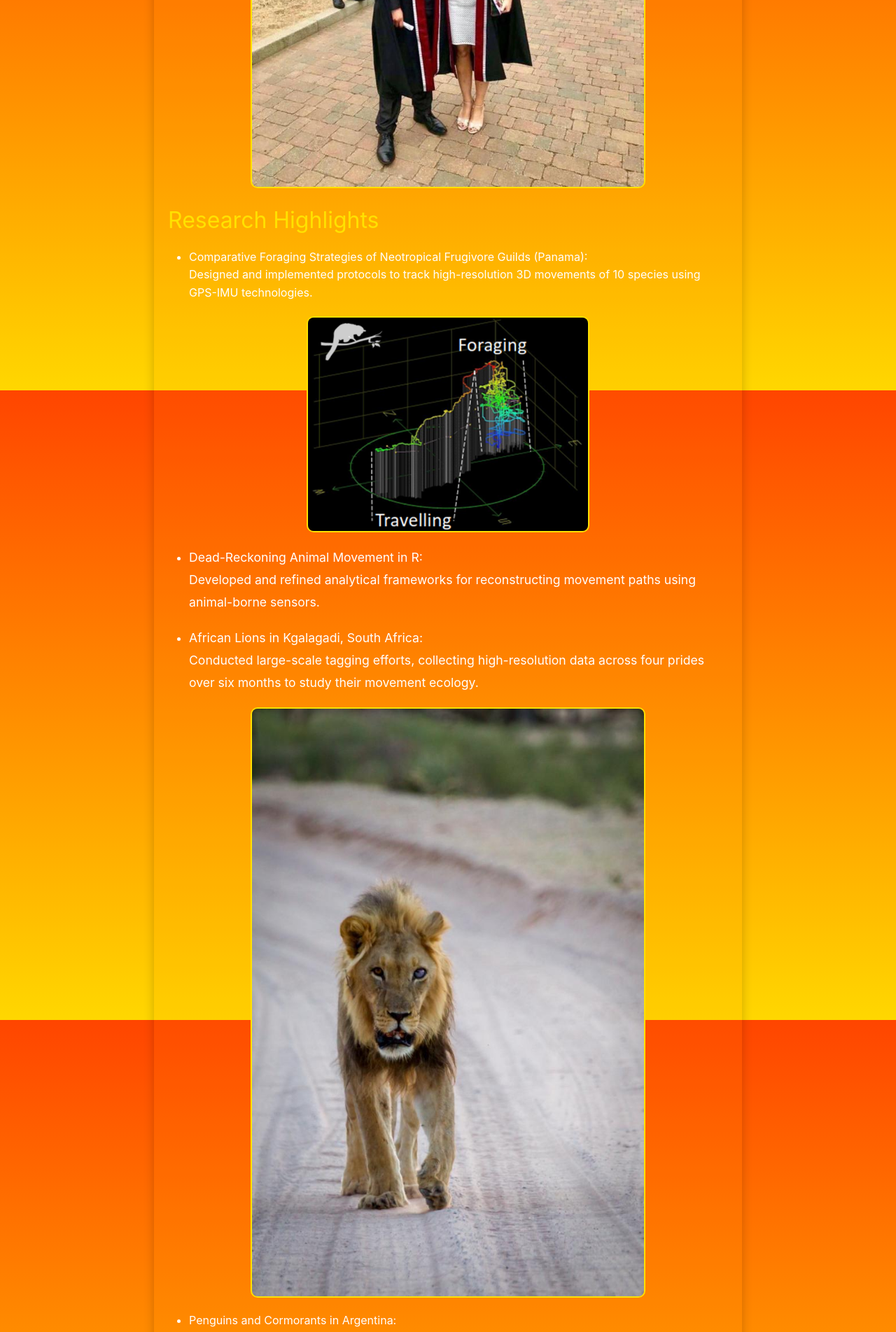
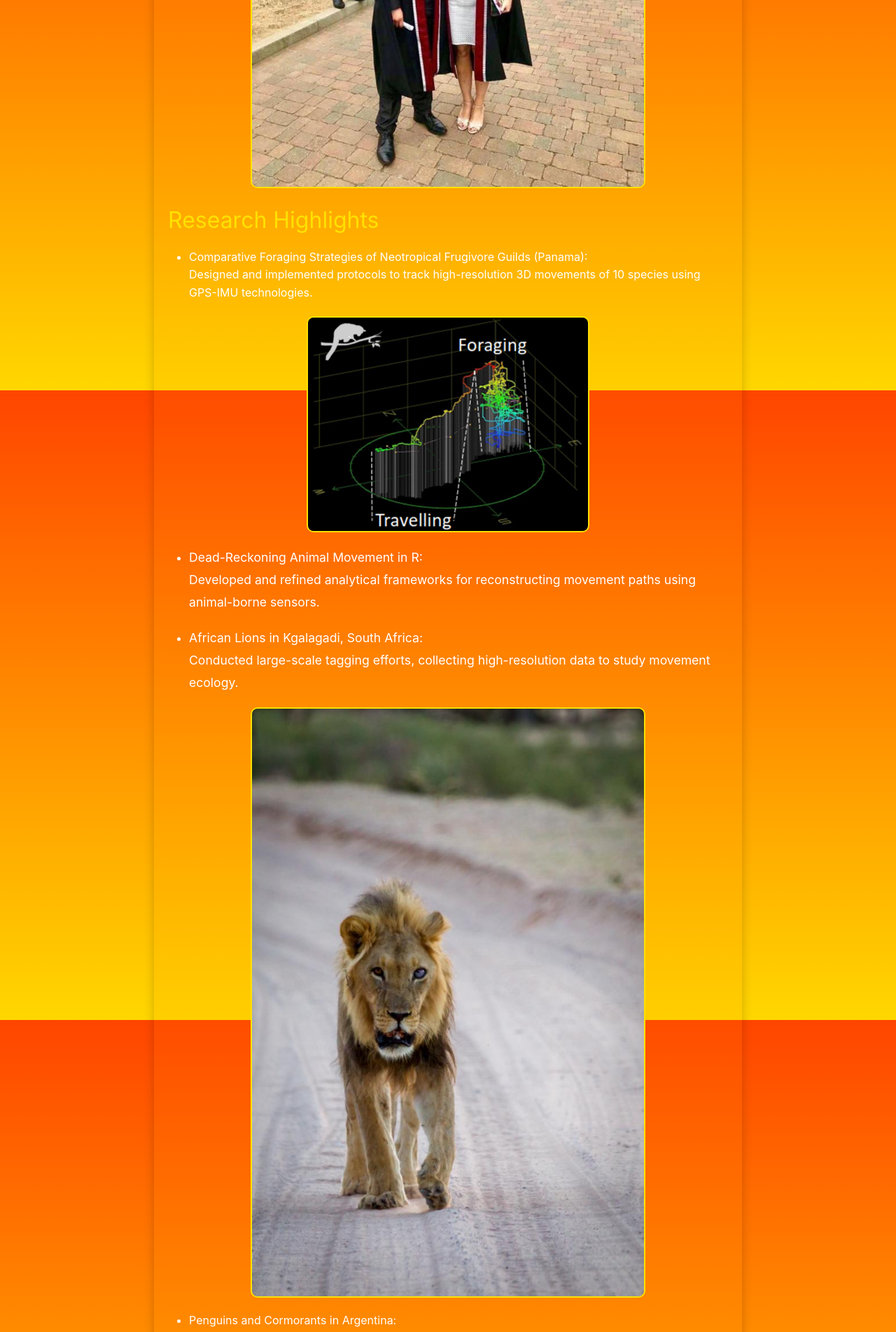
Before and after one commit to Richard6195/my-website, a Jekyll site: the page built from about.md, in a window 1280 px wide. Shown: the part 2142-4046 px from the top of the page at 70% size. Built offline with Jekyll 4.4.1, drawn with Linux system fonts in a browser that asks for light colours.

Commit message:
Update website with new changes

```diff
--- a/_sass/minima/_custom.scss
+++ b/_sass/minima/_custom.scss
@@ -130,6 +130,6 @@ img, video {
 .center-text {
   text-align: center; /* Center the text horizontally */
   margin-top: 20px; /* Optional: Add space above the text */
-  font-size: 1.4rem; /* Optional: Adjust font size */
+  font-size: 1.3rem; /* Optional: Adjust font size */
   font-weight: bold; /* Optional: Make the text bold */
 }
--- a/about.md
+++ b/about.md
@@ -39,20 +39,17 @@ Throughout my career, I’ve led and contributed to several interdisciplinary re
   Developed and refined analytical frameworks for reconstructing movement paths using animal-borne sensors.
 
 - African Lions in Kgalagadi, South Africa:
-  Conducted large-scale tagging efforts, collecting high-resolution data across four prides over six months to study their movement ecology.
+  Conducted large-scale tagging efforts, collecting high-resolution data to study movement ecology.
 
 ![Alt Text](assets/images/lion.jpg){: width="70%"}
 
-
 - Penguins and Cormorants in Argentina:
   Tagged and retrieved data from over 70 birds to investigate foraging patterns and movement efficiency.
-
 
 <div class="image-row">
   <img src="assets/images/penguinselfie.jpg" alt="" />
   <img src="assets/images/cormorants.jpg" alt="" />
 </div>
-
 
 # Passions Beyond Research
 
```
Also changed, not shown: index.md (+1 -1 lines), projects.md (+0 -2 lines), publications.md (line endings or trailing spaces).
